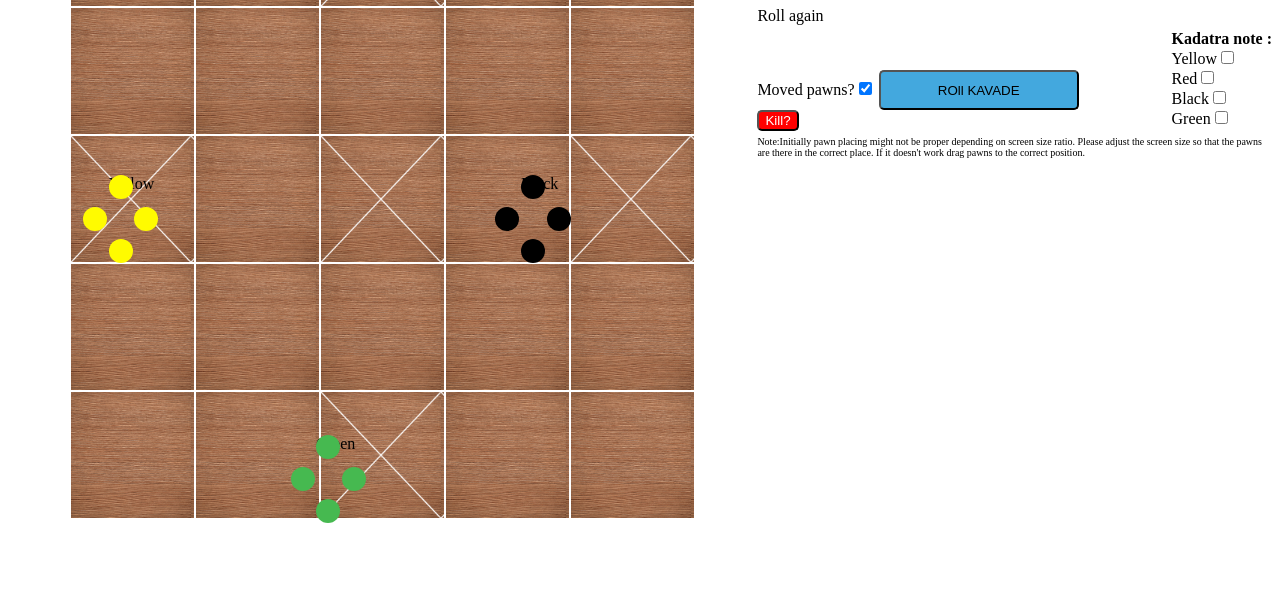
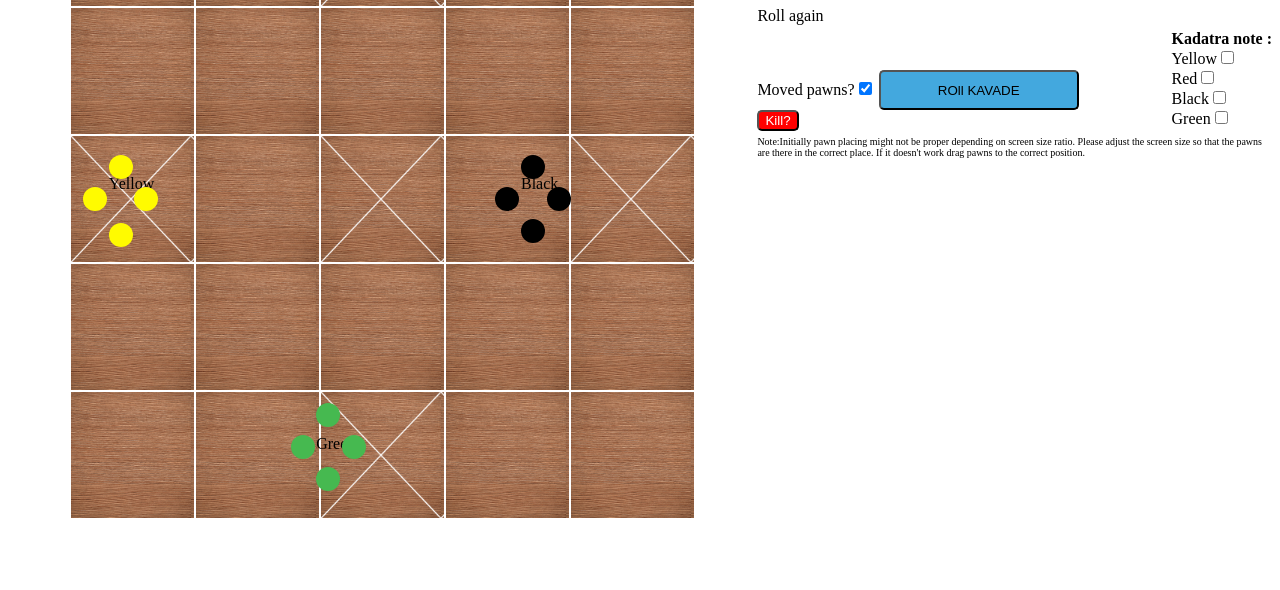
Before and after one commit to AbhilashGokhale/KAVADE, a plain HTML site: page index.html in a window 1280 px wide. Shown: the part 141-731 px from the top of the page. Drawn offline with Linux system fonts and the light colour scheme.

Commit message:
Update index.html

```diff
--- a/index.html
+++ b/index.html
@@ -125,25 +125,25 @@ margin-right: 50px;
   position: absolute;
   background-color: #fffb00;
   border-radius: 50%;
-  top: 39.5%;
+  top: 37%;
    }
    #mydiv5 {
   position: absolute;
   background-color: #fffb00;
   border-radius: 50%;
-  top: 43.5%;
+  top: 41%;
 }
   #mydiv6 {
   position: absolute;
   background-color: #fffb00;
   border-radius: 50%;
-  top: 47.5%;
+  top: 45.5%;
 }
   #mydiv7{
   position: absolute;
   background-color: #fffb00;
   border-radius: 50%;
-  top: 43.5%;}
+  top: 41%;}
 
   #mydivblack{
   top:39.5%;
@@ -153,22 +153,22 @@ margin-right: 50px;
   position: absolute;
   background-color: #000000;
   border-radius: 50%;
-  top: 39.5%;}
+  top: 37%;}
   #mydiv9{
   position: absolute;
   background-color: #000000;
   border-radius: 50%;
-  top: 43.5%;}
+  top: 41%;}
   #mydiv10{
   position: absolute;
   background-color: #000000;
   border-radius: 50%;
-  top: 47.5%;}
+  top: 45%;}
   #mydiv11{
   position: absolute;
   background-color: #000000;
   border-radius: 50%;
-  top: 43.5%;}
+  top: 41%;}
   #mydivgreen{
   top:72%;
   position: absolute;
@@ -177,22 +177,22 @@ margin-right: 50px;
   position: absolute;
   background-color: #46b950;
   border-radius: 50%;
-  top: 72%;}
+  top: 68%;}
   #mydiv13{
   position: absolute;
   background-color: #46b950;
   border-radius: 50%;
-  top: 76%;}
+  top: 72%;}
   #mydiv14{
   position: absolute;
   background-color: #46b950;
   border-radius: 50%;
-  top: 80%;}
+  top: 76%;}
   #mydiv15{
   position: absolute;
   background-color: #46b950;
   border-radius: 50%;
-  top: 76%;}
+  top: 72%;}
   #mydivchance{
   background-color: #ffffff;
 
```
